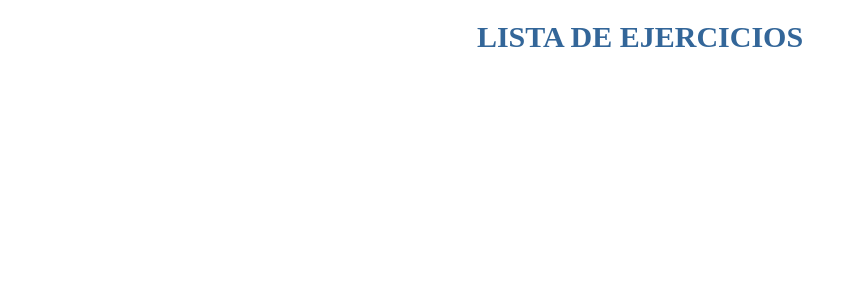
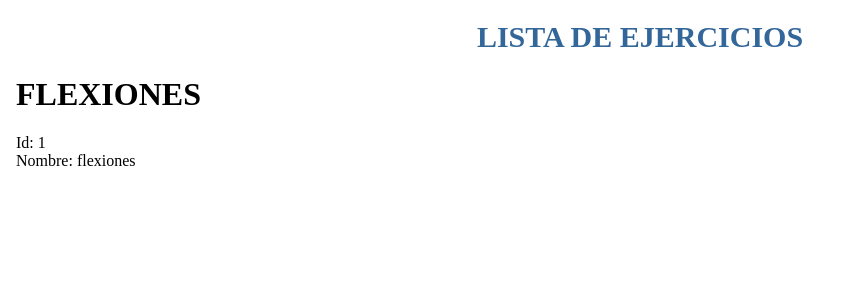
Before and after one commit to Mnerixbs/Angular, an Angular app: page / in a window 1280 px wide. Shown: the top 300 px of the page, without its empty margins (0-849 px from the left). Built offline with nearby package versions, Linux system fonts and the light colour scheme.

Commit message:
se añadio un registro a ejercicios

```diff
--- a/src/app/app.component.html
+++ b/src/app/app.component.html
@@ -7,5 +7,6 @@
 </head>
 <body>
   <h1>{{title}}</h1>
+  <app-ejercicios></app-ejercicios>
 </body>
 </html>
--- /dev/null
+++ b/src/app/ejercicio.ts
@@ -0,0 +1,5 @@
+export interface Ejercicio
+{
+  id: number;
+  name: string;
+}
--- a/src/app/ejercicios/ejercicios.component.html
+++ b/src/app/ejercicios/ejercicios.component.html
@@ -1 +1,3 @@
-<p>ejercicios works!</p>
+<h1>{{ejercicio.name | uppercase}}</h1>
+<div><span>Id: {{ejercicio.id}}</span></div>
+<div><span>Nombre: {{ejercicio.name}}</span></div>
--- a/src/app/ejercicios/ejercicios.component.ts
+++ b/src/app/ejercicios/ejercicios.component.ts
@@ -1,4 +1,5 @@
 import { Component, OnInit } from '@angular/core';
+import { Ejercicio } from "../Ejercicio";
 
 @Component({
   selector: 'app-ejercicios',
@@ -7,6 +8,12 @@ import { Component, OnInit } from '@angular/core';
 })
 export class EjerciciosComponent implements OnInit {
 
+
+  ejercicio: Ejercicio={
+     id:1,
+     name:"flexiones"
+  };
+
   constructor() { }
 
   ngOnInit(): void {
```
